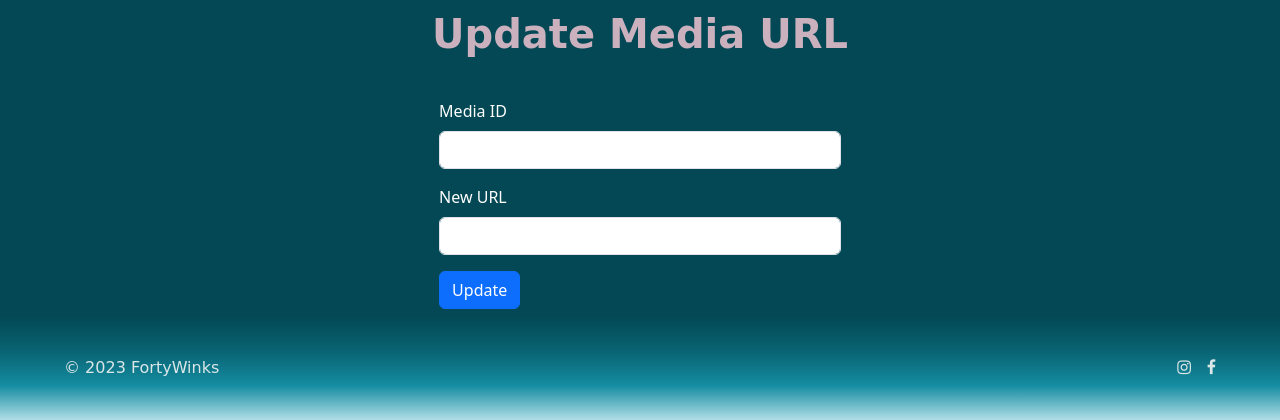
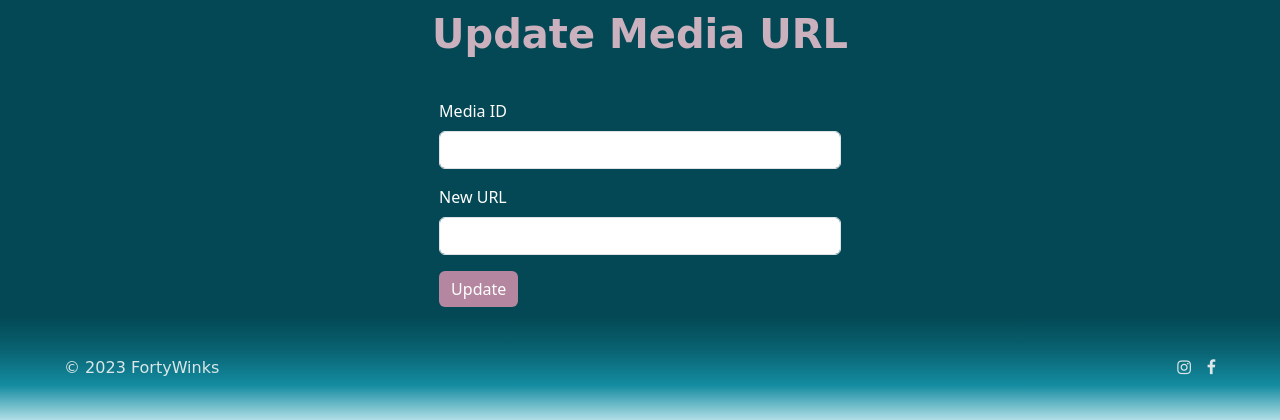
Before and after one commit to SaraClick/sky_project, a Flask app: page /admin_update in a window 1280 px wide. Shown: the part 380-800 px from the top of the page. Run offline with Flask 3, Linux system fonts and the light colour scheme; some web fonts are replaced.

Commit message:
Styled submit button on admin side

```diff
--- a/application/static/styles/style.css
+++ b/application/static/styles/style.css
@@ -270,3 +270,12 @@ footer {
   text-align: center;
   padding-bottom: 5%;
 }
+
+
+/* ======================================= ADMIN UPDATE =======================================*/
+
+.submit_button_form {
+  background-color: #b4869f;
+  border: none;
+
+}
--- a/application/templates/admin_login.html
+++ b/application/templates/admin_login.html
@@ -20,7 +20,7 @@
         <label for="exampleInputPassword1" class="form-label">Password</label>
         <input type="password" class="form-control" id="exampleInputPassword1" name="admin_password">
       </div>
-      <button type="submit" class="btn btn-primary" name="submit_login">Submit</button>
+      <button type="submit" class="btn btn-primary submit_button_form" name="submit_login">Submit</button>
     </form>
   </div>
 </div>
--- a/application/templates/admin_updateurl.html
+++ b/application/templates/admin_updateurl.html
@@ -21,7 +21,7 @@
         <label class="form-label">New URL</label>
         <input type="text" class="form-control" id="media_url" name="media_url">
       </div>
-      <button type="submit" class="btn btn-primary" name="submit_update">Update</button>
+      <button type="submit" class="btn btn-primary submit_button_form" name="submit_update">Update</button>
     </form>
   </div>
 </div>
```
